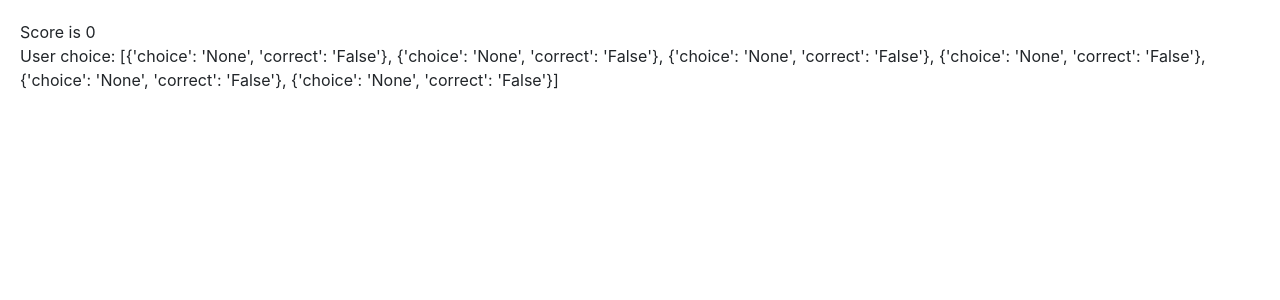
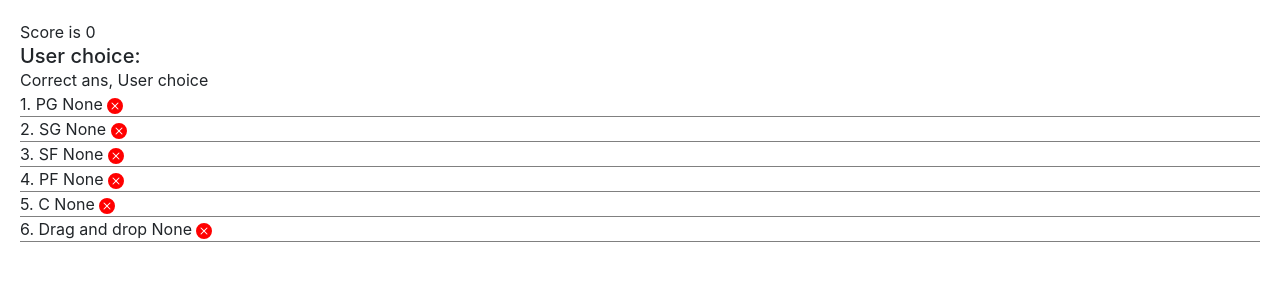
Before and after one commit to jason424217/UI-project, a Flask app: page /quiz/score in a window 1280 px wide. Shown: the part 56-356 px from the top of the page. Run offline with Flask 2, Linux system fonts and the light colour scheme; some libraries are stand-ins or nearby versions.

Commit message:
feat: quiz score page show results

```diff
--- a/application.py
+++ b/application.py
@@ -108,6 +108,9 @@ quiz_data = {
         "courtPosition": "https://i.ibb.co/x2w0Jm9/C-position.jpg",
         "courtMoveMap": "https://i.ibb.co/pymk5tG/C-movemap.jpg",
         "options": ["PG","SG","SF","PF","C"]
+    },
+    5: {
+        "position": "Drag and drop",
     }
 }
 # init usr_choice
@@ -195,7 +198,7 @@ def quiz_score():
         if choice["correct"] == "True" or choice["correct"] == "true":
             score+=1
 
-    return render_template('quiz_score.html', score=score, usr_choice=usr_choice)
+    return render_template('quiz_score.html', score=score, usr_choice=usr_choice, quiz_data=quiz_data)
 
 
 # === Main ===========================================================================================================
--- a/templates/quiz_score.html
+++ b/templates/quiz_score.html
@@ -6,11 +6,57 @@
 <script>
     let score = {{score|tojson}}
     let usr_choice = {{usr_choice|tojson}}
+    let quiz_data = {{quiz_data|tojson}}
 </script>
 
 <div class="page_container">
     <div>Score is {{score}}</div>
-    <div>User choice: {{usr_choice}}</div>
+
+    <div>
+        <span class="h5">User choice:</span> <br>
+        Correct ans, User choice
+        <!--    Loop through all user choice    -->
+        {% for usr_ans in usr_choice %}
+        <div style="border-bottom:1px solid grey;">
+            {{loop.index}}.
+            <!--    Correct ans    -->
+            {{quiz_data[loop.index-1].position}}
+            <!--    User choice    -->
+            {% if loop.index != usr_choice|length or usr_ans.choice == 'None' %}
+                <!--    MCQ    -->
+                {{usr_ans.choice}}
+                {% if (usr_ans.correct == 'true') or (usr_ans.correct == 'True') or (usr_ans.correct == True) %}
+                <svg xmlns="http://www.w3.org/2000/svg" width="16" height="16" fill="green" class="bi bi-check-circle-fill" viewBox="0 0 16 16">
+                    <path d="M16 8A8 8 0 1 1 0 8a8 8 0 0 1 16 0zm-3.97-3.03a.75.75 0 0 0-1.08.022L7.477 9.417 5.384 7.323a.75.75 0 0 0-1.06 1.06L6.97 11.03a.75.75 0 0 0 1.079-.02l3.992-4.99a.75.75 0 0 0-.01-1.05z"/>
+                </svg>
+                {% else %}
+                <svg xmlns="http://www.w3.org/2000/svg" width="16" height="16" fill="red" class="bi bi-x-circle-fill" viewBox="0 0 16 16">
+                    <path d="M16 8A8 8 0 1 1 0 8a8 8 0 0 1 16 0zM5.354 4.646a.5.5 0 1 0-.708.708L7.293 8l-2.647 2.646a.5.5 0 0 0 .708.708L8 8.707l2.646 2.647a.5.5 0 0 0 .708-.708L8.707 8l2.647-2.646a.5.5 0 0 0-.708-.708L8 7.293 5.354 4.646z"/>
+                </svg>
+                {% endif %}
+
+            {% else %}
+                <!--    Drag and drop    -->
+                {% for key,val in usr_ans.choice.items() %}
+                <div>
+                    {{key}}
+                    {{val == True}}
+                    {% if (val == 'true') or (val == 'True') or (val == True) %}
+                    <svg xmlns="http://www.w3.org/2000/svg" width="16" height="16" fill="green" class="bi bi-check-circle-fill" viewBox="0 0 16 16">
+                        <path d="M16 8A8 8 0 1 1 0 8a8 8 0 0 1 16 0zm-3.97-3.03a.75.75 0 0 0-1.08.022L7.477 9.417 5.384 7.323a.75.75 0 0 0-1.06 1.06L6.97 11.03a.75.75 0 0 0 1.079-.02l3.992-4.99a.75.75 0 0 0-.01-1.05z"/>
+                    </svg>
+                    {% else %}
+                    <svg xmlns="http://www.w3.org/2000/svg" width="16" height="16" fill="red" class="bi bi-x-circle-fill" viewBox="0 0 16 16">
+                        <path d="M16 8A8 8 0 1 1 0 8a8 8 0 0 1 16 0zM5.354 4.646a.5.5 0 1 0-.708.708L7.293 8l-2.647 2.646a.5.5 0 0 0 .708.708L8 8.707l2.646 2.647a.5.5 0 0 0 .708-.708L8.707 8l2.647-2.646a.5.5 0 0 0-.708-.708L8 7.293 5.354 4.646z"/>
+                    </svg>
+                    {% endif %}
+                </div>
+                {% endfor %}
+
+            {% endif %}
+        </div>
+        {% endfor %}
+    </div>
 </div>
 
 {% endblock %}
```
